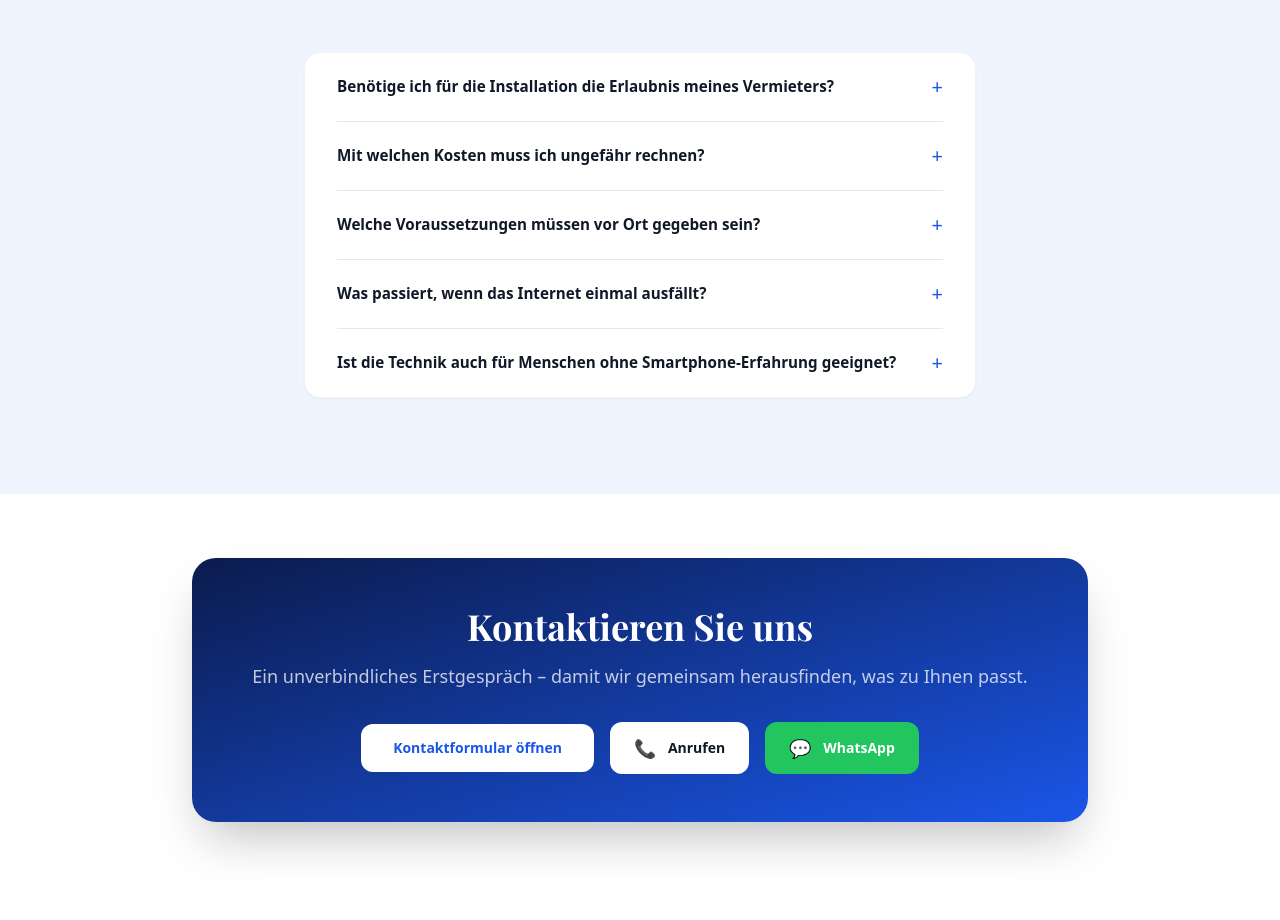
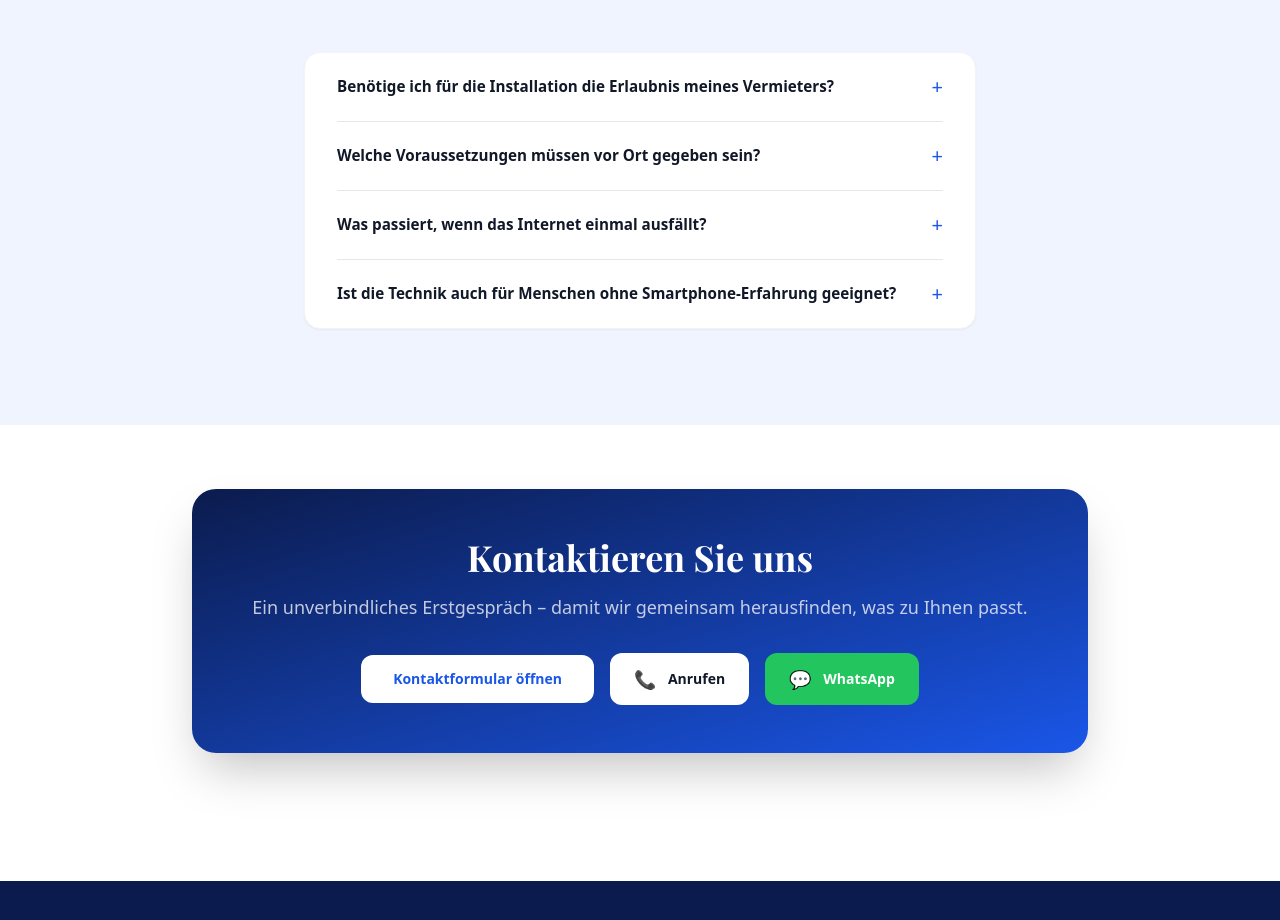
Before and after one commit to MM-BHT/smartersystem, a React (Vite) app: page / in a window 1280 px wide. Shown: the part 3125-4045 px from the top of the page. Built offline with nearby package versions, Linux system fonts and the light colour scheme.

Commit message:
test push

```diff
--- a/package.json
+++ b/package.json
@@ -24,6 +24,6 @@
     "autoprefixer": "^10.4.20",
     "postcss": "^8.4.47",
     "tailwindcss": "^3.4.13",
-    "vite": "^7.3.1"
+    "vite": "^7.3.6"
   }
 }
--- a/src/pages/Home.jsx
+++ b/src/pages/Home.jsx
@@ -21,10 +21,6 @@ const faqs = [
   {
     q: 'Benötige ich für die Installation die Erlaubnis meines Vermieters?',
     a: 'Da ausschließlich moderne Funktechnologie eingesetzt wird, entfallen bauliche Maßnahmen wie das Klopfen von Schlitzen oder das Verlegen von Kabeln vollständig. Die Systeme sind deshalb in aller Regel genehmigungsfrei und können bei einem Umzug ohne Rückstände wieder entfernt werden.'
-  },
-  {
-    q: 'Mit welchen Kosten muss ich ungefähr rechnen?',
-    a: 'Weil jeder Bedarf anders ist, können die Preise variieren. Ein solides Einstiegspaket beginnt häufig schon im dreistelligen Bereich. Wer umfangreichere Lösungen mit Sturzerkennung, Beschattung oder Heizungssteuerung wünscht, sollte mit Kosten zwischen 1.500 € und 3.500 € rechnen. Ich gebe Ihnen im kostenlosen Erstgespräch gerne eine erste Einschätzung.'
   },
   {
     q: 'Welche Voraussetzungen müssen vor Ort gegeben sein?',
```
Also changed, not shown: 1 other file (tests, documents, lock files or other folders).
